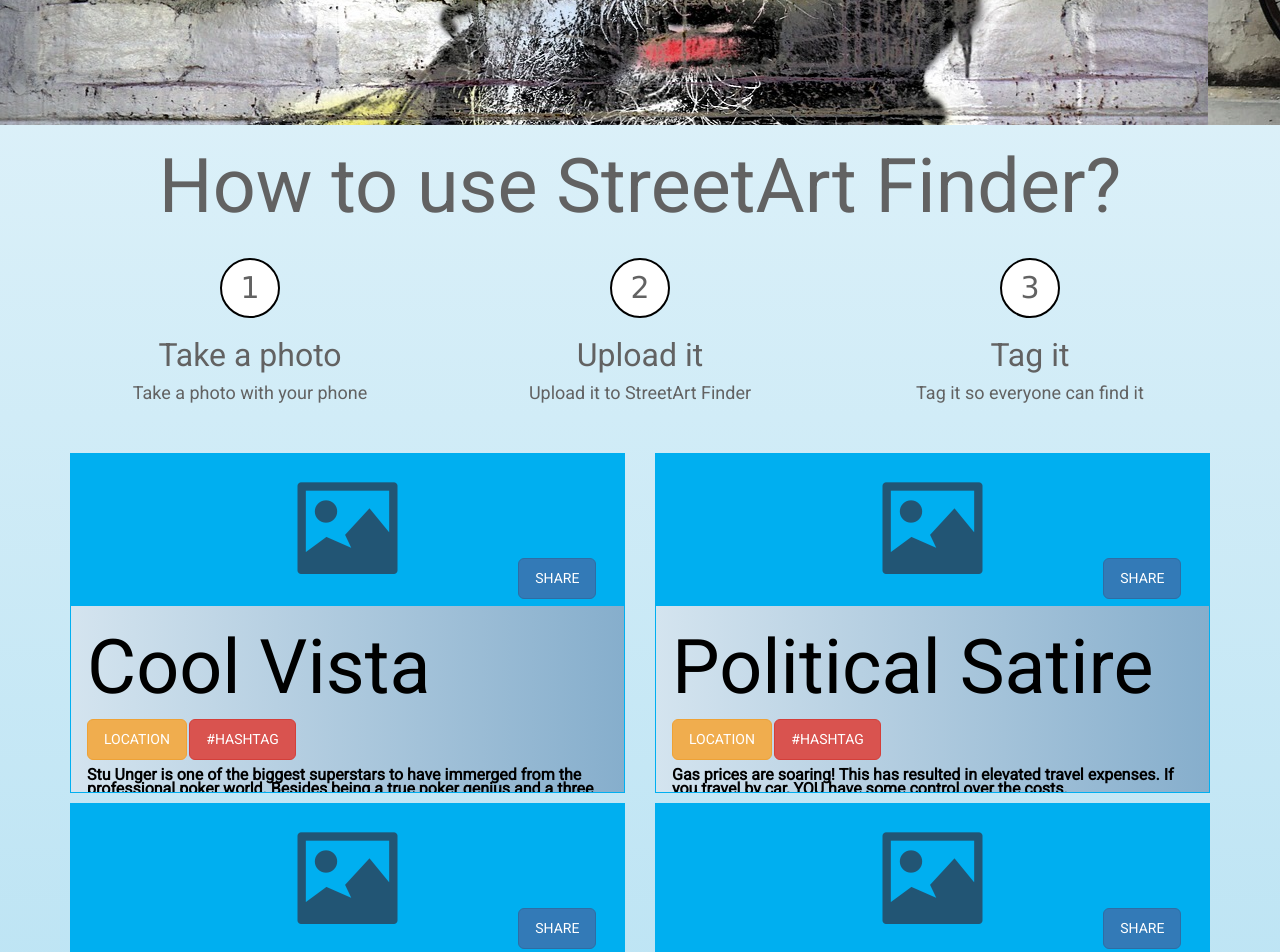
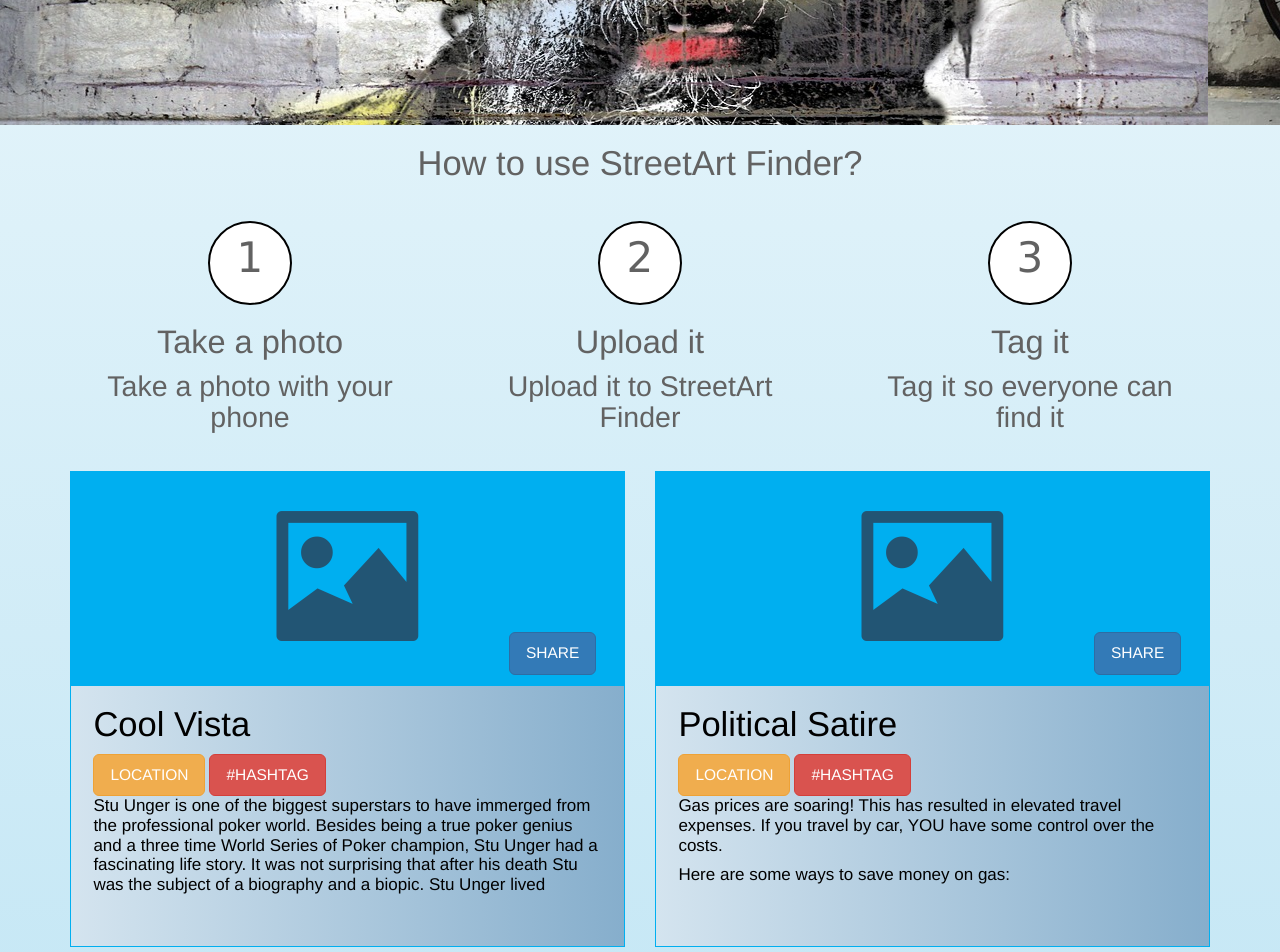
Before and after one commit to Avi8tor99/bootstrap_WebApp, a plain HTML site: page index.html in a window 1280 px wide. Shown: the part 880-1832 px from the top of the page. Drawn offline with nearby package versions, Linux system fonts and the light colour scheme; files whose address does not match are found by name.

Commit message:
include font-size mixin from sassmeister

```diff
--- a/index.html
+++ b/index.html
@@ -30,7 +30,8 @@
 	* Ref: website link to code referenced or the book, authors name and page number
 	  http://jsfiddle.net/KyleMit/esm3jssy/ - for the NumberCircle class
 	  https://www.w3schools.com/bootstrap/bootstrap_modal.asp and https://codepen.io/dimbslmh/full/mKfCc - for help on the modal and centering
-
+	  https://www.smashingmagazine.com/2016/05/fluid-typography/ By Michael Riethmuller - for an article on the font-sizes as I was using em's initially but decided to switch to vw and vh
+	  https://www.sassmeister.com/gist/7f22e44ace49b5124eec By Hugo Giraudel - for the Sass font-size mixins
 	-->
   </head>
   <body>
@@ -42,7 +43,7 @@
 				</a>
 			</div> <!-- end logo  -->
 
-			<div class="box top-buffer20" >
+			<div class="box" >
 				<span class="glyphicon glyphicon-user circle" ></span>
 				<h2>Username</h2>
 			</div>
@@ -84,7 +85,7 @@
 			<h1 class="span12 text-center">How to use StreetArt Finder?</h1>
 
 			<section class="col-xs-4 col-sm-4 col-md-4 box" >
-				<div class="circle number"  >1</div>
+				<div class="circle number">1</div>
 				<h2 class="visible-md visible-lg" >Take a photo</h2>
 				<h4>Take a photo with your phone</h3>
 
@@ -108,7 +109,7 @@
 				<div class="article-content-box" >
 					<header class="box">
 						<span class="glyphicon glyphicon-picture"></span>
-						<button type="button" class="btn btn-primary btn-responsive " data-toggle="modal" data-toggle="modal" data-target="#myModal">Share</button>
+						<button type="button" class="btn btn-primary btn-responsive" data-toggle="modal" data-toggle="modal" data-target="#myModal">Share</button>
 					</header>
 
 					<div class="article-body">
--- a/styles/scss/custom.scss
+++ b/styles/scss/custom.scss
@@ -29,27 +29,3 @@ font-family: 'Glyphicons Halflings';
 src: url('../fonts/glyphicons-halflings-regular.eot');
 src: url('../fonts/glyphicons-halflings-regular.eot?#iefix') format('embedded-opentype'), url('../fonts/glyphicons-halflings-regular.woff') format('woff'), url('../fonts/glyphicons-halflings-regular.ttf') format('truetype'), url('../fonts/glyphicons-halflings-regular.svg#glyphicons-halflingsregular') format('svg');
 }
-
-@media (min-width: 320px) and (max-width: 480px) {
-  .btn-responsive {
-    padding:4px 9px;
-    line-height: 1;
-  }
-
-  .logo img {
-		width: 60%;
-		height: 90%;
-	}
-
-
-
-  //@include responsive-fonts($base-font-size / 1.5);
-}
-
-@media (min-width: 481px) and (max-width: 960px) {
-  .btn-responsive {
-    padding:4px 9px;
-    line-height: 1.2;
-  }
-  //@include  responsive-fonts($base-font-size / 1.14);
-}
--- a/styles/scss/custom/_base.scss
+++ b/styles/scss/custom/_base.scss
@@ -1,7 +1,11 @@
+html {
+  @include fluid-type(font-size, $min-screen-size, $max-screen-size, 16px, 18px);
+}
+
 body{
 	color: $dark-color;
 	max-width: 1280px;
-	font: 600 normal $base-font-size $base-font-stack;
+	font-style: $base-font-stack;
 	line-height: 1.4em;
 
 	background: rgb(254,255,255);
@@ -11,21 +15,25 @@ body{
 	filter: progid:DXImageTransform.Microsoft.gradient( startColorstr='#feffff', endColorstr='#a0d8ef',GradientType=0 );
 }
 
+
 h1 {
-font-size: 36px; /* Some tweener fallback that doesn't look awful */
-  font-size: 5.9vw;
+	@include fluid-type(font-size, $min-screen-size, $max-screen-size, 18px, 36px);
 }
 
 h2 {
- font-size: 30px; /* Some tweener fallback that doesn't look awful */
-
-  font-size: 4.0vh;
+	@include fluid-type(font-size, $min-screen-size, $max-screen-size, 16px, 34px);
 }
 
-p {
- font-size: 18px; /* Some tweener fallback that doesn't look awful */
+h3 {
+	@include fluid-type(font-size, $min-screen-size, $max-screen-size, 14px, 32px);
+}
 
-  font-size: 2vmin;
+h4 {
+	@include fluid-type(font-size, $min-screen-size, $max-screen-size, 12px, 30px);
+}
+
+p{
+	@include fluid-type(font-size, $min-screen-size, $max-screen-size, 6px, 18px);
 }
 
 
@@ -48,11 +56,9 @@ textarea {
 
 .glyphicon {
 	color: $glyphicon-color;
-	font-size:3em;
+	@include fluid-type(font-size, $min-screen-size, $max-screen-size, 14px, 48px);
 
 }
 
 
-
-.top-buffer20 { margin-top:20px; }
 .top-buffer40 { margin-top:100px; }
--- a/styles/scss/custom/_buttons.scss
+++ b/styles/scss/custom/_buttons.scss
@@ -2,4 +2,5 @@
 	padding: 10px 16px;
     line-height: 1.33333;
     border-radius: 6px;
+	@include fluid-type(font-size, $min-screen-size, $max-screen-size, 10px, 16px);
 }
--- a/styles/scss/custom/_components.scss
+++ b/styles/scss/custom/_components.scss
@@ -61,9 +61,9 @@ article{
 		}
 	}
 
-	p{
+	/*p{
 		padding-top: .5em;
-	}
+	} */
 }
 
 .article-content-box{
@@ -71,7 +71,7 @@ article{
 	border: 1px solid $primary-color;
 
 	.glyphicon {
-		font-size:10em;
+		@include fluid-type(font-size, $min-screen-size, $max-screen-size, 50px, 150px);
 	}
 }
 
--- a/styles/scss/custom/_mixins.scss
+++ b/styles/scss/custom/_mixins.scss
@@ -4,26 +4,46 @@
 	border-radius: $radius;
 }
 
+// ----
+// libsass (v3.3.6)
+// ----
 
-@mixin responsive-fonts($font-size){
-	h1 {
-		font-size: $font-size * 3
-	}
+// =========================================================================
+//
+//  PRECISE CONTROL OVER RESPONSIVE TYPOGRAPHY FOR SASS
+//  ---------------------------------------------------
+//  Indrek Paas @indrekpaas
+//
+//  Inspired by Mike Riethmuller's Precise control over responsive typography
+//  http://madebymike.com.au/writing/precise-control-responsive-typography/
+//
+//  `strip-unit()` function by Hugo Giraudel
+//
+//  11.08.2016 Remove redundant `&` self-reference
+//  31.03.2016 Remove redundant parenthesis from output
+//  02.10.2015 Add support for multiple properties
+//  24.04.2015 Initial release
+//
+// ===============================
 
-	h2 {
-		font-size: $font-size * 2
-	}
+@mixin fluid-type($properties, $min-vw, $max-vw, $min-value, $max-value) {
+  @each $property in $properties {
+    #{$property}: $min-value;
+  }
 
-	h3 {
-		font-size: $font-size * 1.5
-	}
+  @media screen and (min-width: $min-vw) {
+    @each $property in $properties {
+      #{$property}: calc(#{$min-value} + #{strip-unit($max-value - $min-value)} * (100vw - #{$min-vw}) / #{strip-unit($max-vw - $min-vw)});
+    }
+  }
 
-	p{
-		font-size: $font-size;
-	}
+  @media screen and (min-width: $max-vw) {
+    @each $property in $properties {
+      #{$property}: $max-value;
+    }
+  }
+}
 
-	.btn-responsive {
-		font-size: $font-size ;
-	}
-
+@function strip-unit($value) {
+  @return $value / ($value * 0 + 1);
 }
--- a/styles/scss/custom/_variables.scss
+++ b/styles/scss/custom/_variables.scss
@@ -1,8 +1,10 @@
 $base-color: #88B6EA;
 $base-font-stack: "Roboto", "ariel", "times new roman", "sans-serif";
-$base-font-size: 1em; // 16px
+//$base-font-size: 2vw;
 $number-font-stack: "Verdana", "times new roman", sans serif;
 $number-font-size:  24px;
+$min-screen-size: 320px;
+$max-screen-size: 1366px;
 
 
 /* Background colours */
```
Also changed, not shown: styles/custom.css, styles/scss/custom.css (added), 1 other file.
